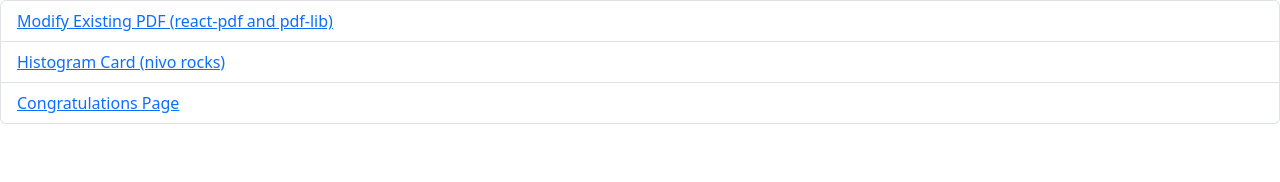
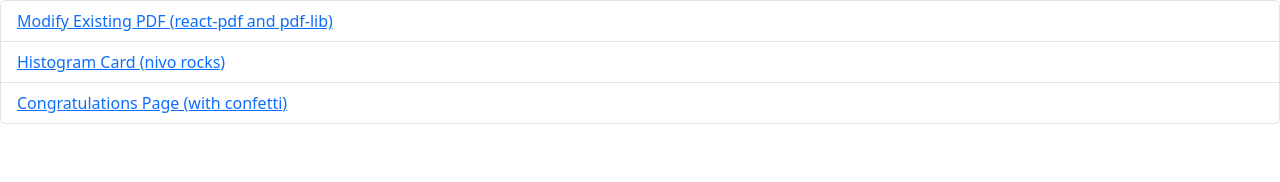
Before and after one commit to muneeb706/react-samples, a React (Vite) app: page / in a window 1280 px wide. Shown: the top 182 px of the page. Built offline with nearby package versions, Linux system fonts and the light colour scheme.

Commit message:
refactor: Update Congratulations component UI to include confetti

```diff
--- a/src/App.tsx
+++ b/src/App.tsx
@@ -19,7 +19,7 @@ function App() {
           </RouterLink>
         </ListGroupItem>
         <ListGroupItem>
-          <RouterLink to="/congratulations">Congratulations Page</RouterLink>
+          <RouterLink to="/congratulations">Congratulations Page (with confetti)</RouterLink>
         </ListGroupItem>
       </ListGroup>
     </>
```
